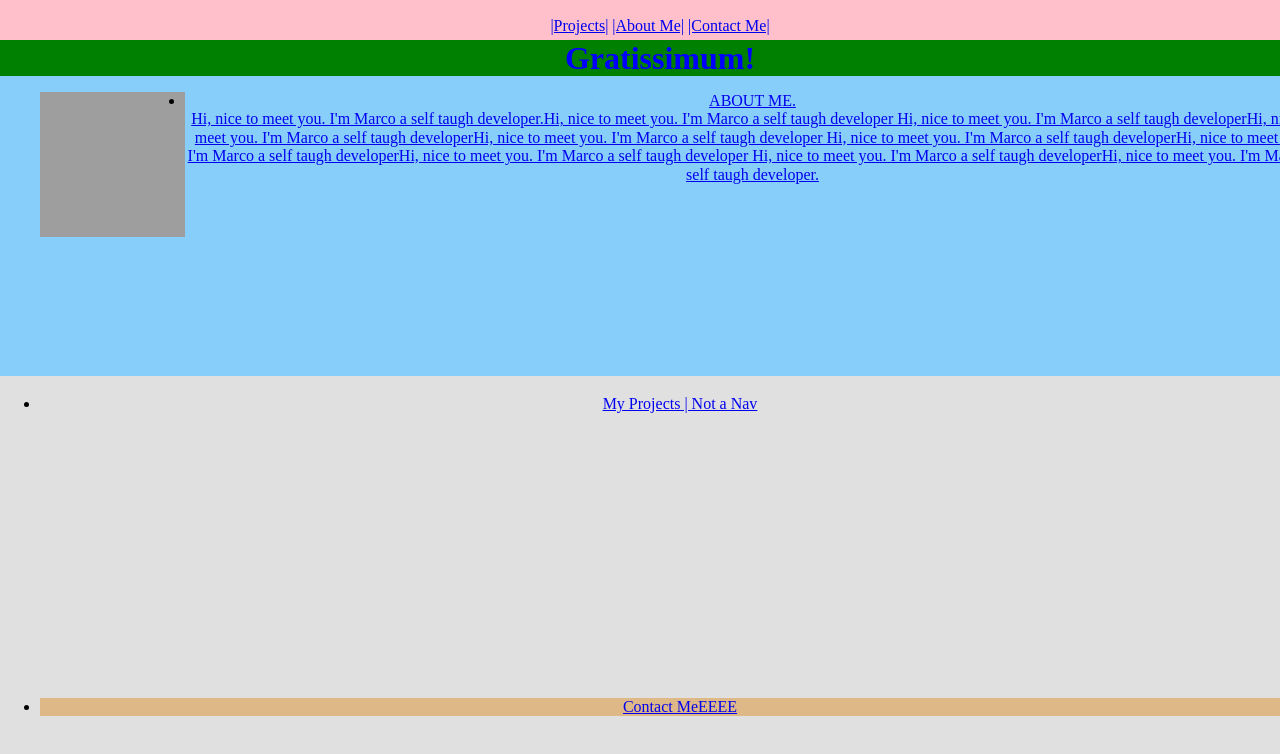
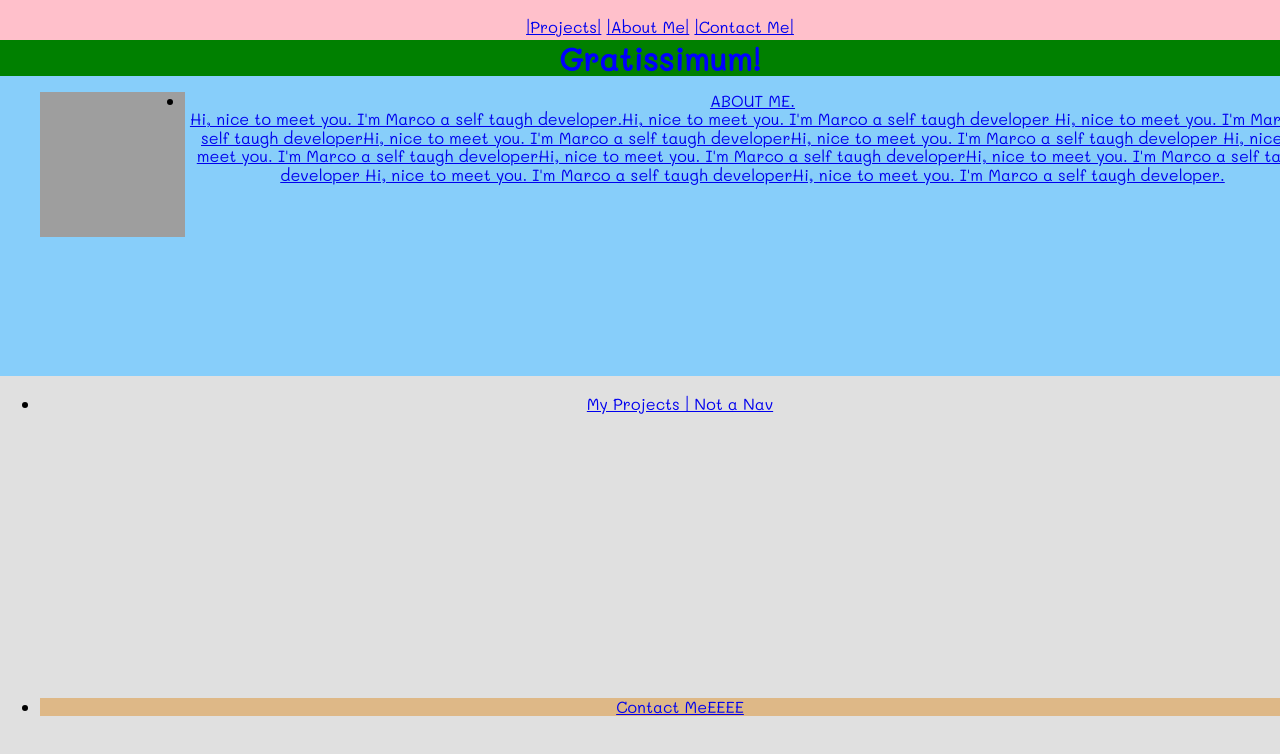
Before and after one commit to TheMarco77/fccPrj5Portfolio, a plain HTML site: page index.html in a window 1280 px wide. Shown: the top 754 px of the page. Drawn offline with nearby package versions, Linux system fonts and the light colour scheme; grey boxes are pictures that could not be loaded.

Commit message:
linked new google font & pic location

```diff
--- a/index.css
+++ b/index.css
@@ -3,6 +3,7 @@ body {
     width: 100%;
     height: 100vw;
     text-align: center;
+    font-family: 'Mali', cursive;
 }
 /*Mobile CODE below*/
 
@@ -66,6 +67,7 @@ opacity: 0.2;
     background-color: lightskyblue;
     width: 100%;
     grid-row: 3 / 4;
+    text-align:
 }
 
 #about-me li {
--- a/index.html
+++ b/index.html
@@ -6,6 +6,7 @@
     <link rel="stylesheet" href="index.css"/>
     <meta name="viewport" content="width=device-width, initial-scale=1.0">
     <link href="https://necolas.github.io/normalize.css/8.0.0/normalize.css" rel="stylesheet"/>
+    <link href="https://fonts.googleapis.com/css?family=Mali" rel="stylesheet">
 
 <style>
     @media only screen and (min-width: 900px) {
```
